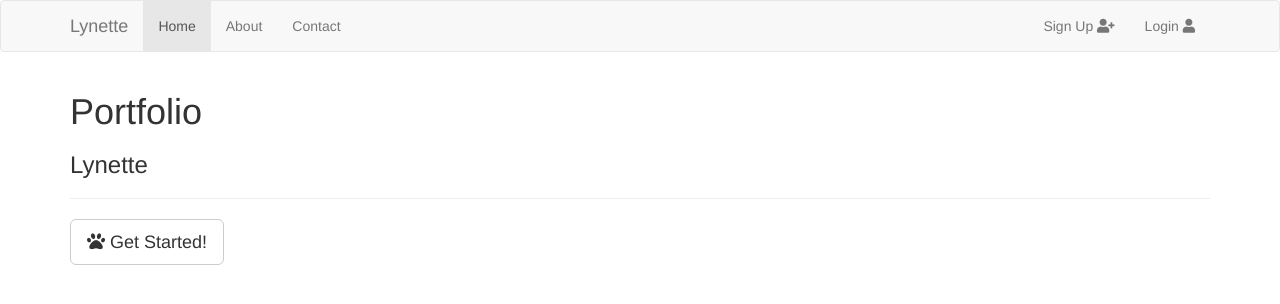
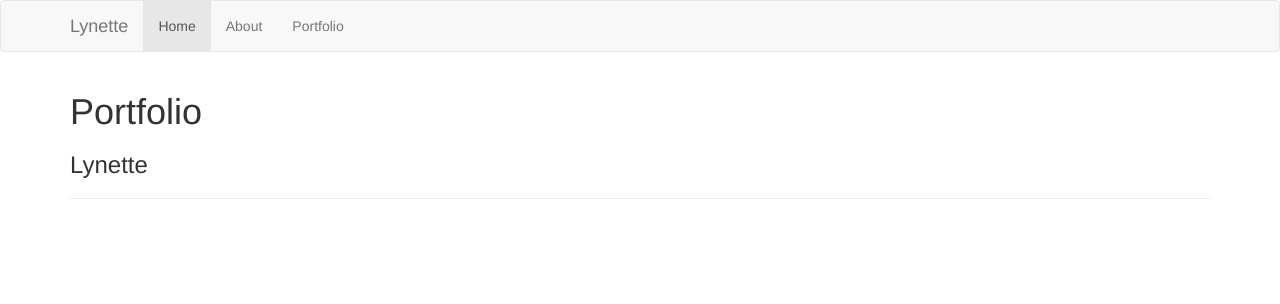
Before and after one commit to LynetteO/site, a plain HTML site: page index.html in a window 1280 px wide. Drawn offline with nearby package versions, Linux system fonts and the light colour scheme.

Commit message:
Update index.html

```diff
--- a/index.html
+++ b/index.html
@@ -27,13 +27,9 @@
       <ul class="nav navbar-nav">
       	<li class="active"> <a href="#"> Home </a></li>
       	<li> <a href="#"> About </a></li>
-      	<li> <a href="#"> Contact </a></li>
+      	<li> <a href="#"> Portfolio </a></li>
       </ul>
 
-      <ul class="nav navbar-nav navbar-right">
-        <li><a href="#"> Sign Up <i class="fas fa-user-plus"></i> </a></li>
-         <li><a href="#"> Login <i class="fas fa-user"></i> </a></li>
-      </ul>
     </div><!-- /.navbar-collapse -->
   </div><!-- /.container-fluid -->
 </nav>
@@ -45,7 +41,6 @@
 				<h1> Portfolio </h1>
 				<h3> Lynette </h3>
 				<hr>
-				 <button class="btn btn-default btn-lg"> <i class="fas fa-paw"> </i>  Get Started! </button>
 			</div>
 
 		</div>
```
